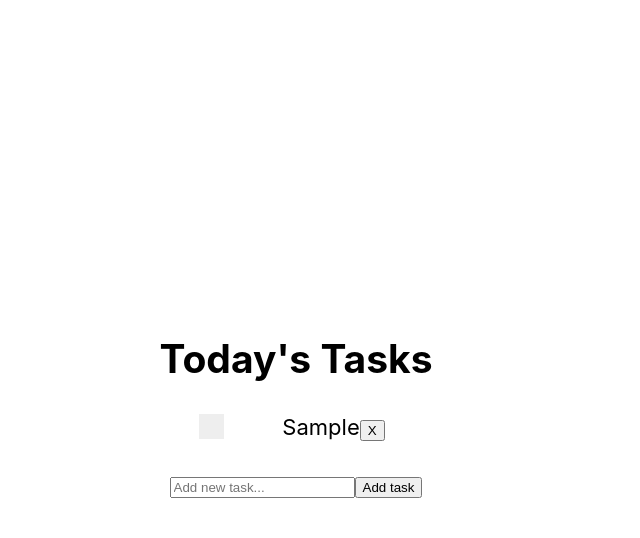
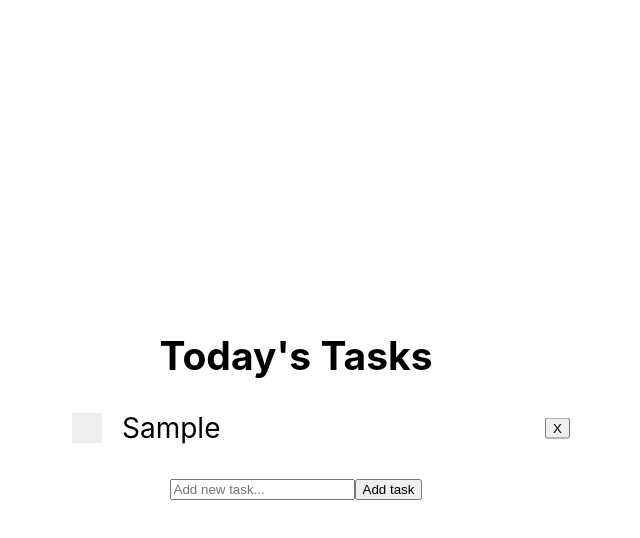
Before and after one commit to yiclu07/todo-list, a React (Create React App) app: page / in a window 1280 px wide. Both pictures are taken after typing "Sample" into the empty fields and a click on the input "Add task". Shown: the top 538 px of the page, without its empty margins (344-984 px from the left). Built offline with nearby package versions, Linux system fonts and the light colour scheme.

Commit message:
Tasklist checkmark styling

```diff
--- a/src/components/Task.js
+++ b/src/components/Task.js
@@ -14,9 +14,9 @@ export default function Task({task}) {
     <li className={styles.list}>
       <label className={styles.container}>
         <input type="checkbox"/>
-        <span className={styles.checkmark}></span>
-        {task.task}
-        <span><button onClick={handleDeleteTask} aria-label="Remove">X</button></span>
+        <div className={styles.checkmark}></div>
+        <p className={styles.task}>{task.task}</p>
+        <button onClick={handleDeleteTask} aria-label="Remove" className={styles.deleteBtn}>X</button>
       </label>
 
     </li>
--- a/src/components/Task.module.css
+++ b/src/components/Task.module.css
@@ -1,20 +1,22 @@
 /* The list */
 .list {
   list-style-type: none;
+  margin: 24px 0;
 }
 
 /* The container for checkboxes */
 .container {
-  display: block;
+  display: inline-block;
   position: relative;
-  padding-left: 35px;
-  margin-bottom: 12px;
+  padding-left: 50px;
+  margin-bottom: 0px;
   cursor: pointer;
-  font-size: 22px;
+  font-size: 28px;
   -webkit-user-select: none;
   -moz-user-select: none;
   -ms-user-select: none;
   user-select: none;
+  width: 100%;
 }
 
 /* Hide the browser's default checkbox */
@@ -29,10 +31,11 @@
 /* Create a custom checkbox */
 .checkmark {
   position: absolute;
-  top: 0;
+  top: 50%;
   left: 0;
-  height: 25px;
-  width: 25px;
+  transform: translate(0, -50%);
+  height: 30px;
+  width: 30px;
   background-color: #eee;
 }
 
@@ -70,3 +73,18 @@
   -ms-transform: rotate(45deg);
   transform: rotate(45deg);
 }
+
+.task {
+  margin: 0;
+  display: inline-block;
+  width: 86%;
+}
+
+/* Style the delete button */
+.deleteBtn {
+  display: inline-block;
+  position: absolute;
+  top: 50%;
+  right: 0;
+  transform: translate(0, -50%);
+}
--- a/src/features/taskList/TaskList.js
+++ b/src/features/taskList/TaskList.js
@@ -32,10 +32,10 @@ export function TaskList() {
   }
 
   return (
-    <div>
+    <div className={styles.listContainer}>
       <h2>Today's Tasks</h2>
-      <div>
-        <ul>
+      <div className={styles.taskContainer}>
+        <ul className={styles.list}>
           {tasks.map(task => {
             return <Task task={task} />
           })}
--- a/src/features/taskList/TaskList.module.css
+++ b/src/features/taskList/TaskList.module.css
@@ -0,0 +1,16 @@
+.listContainer {
+  width: 35%;
+}
+
+.taskContainer {
+  text-align: left;
+}
+
+.taskContainer::-webkit-scrollbar {
+  display: none;
+}
+
+.list {
+  padding: 0;
+  margin: 0;
+}
```
